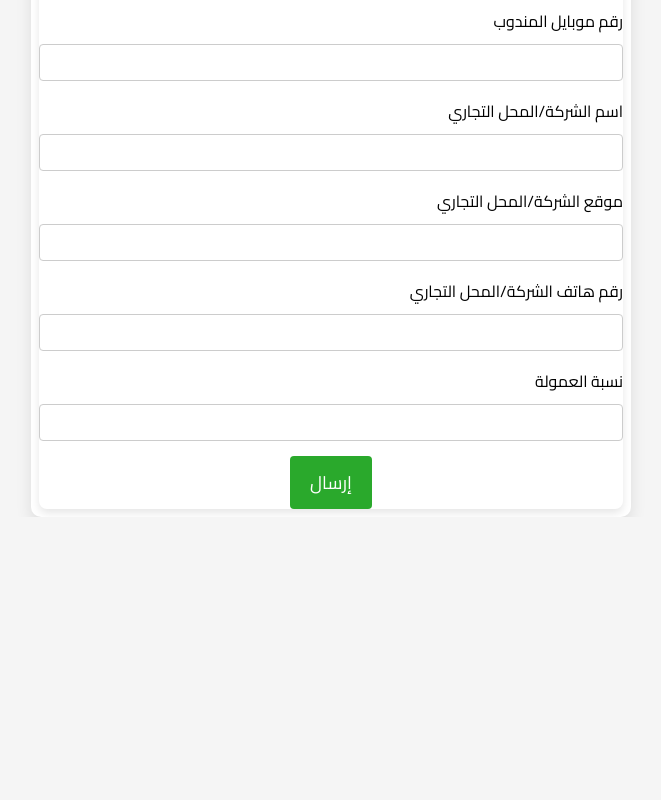
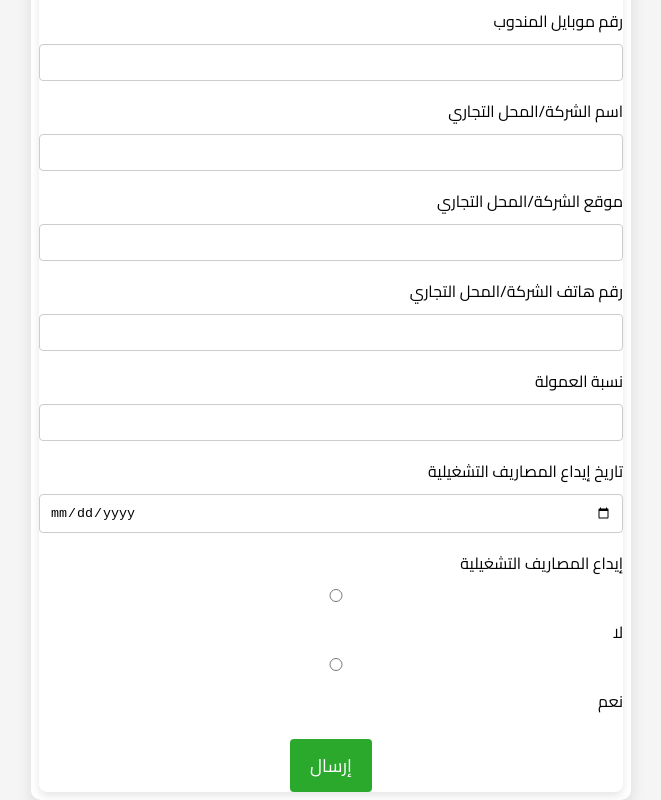
Before and after one commit to swapjo3/sawap, a plain HTML site: page index.html in a window 1280 px wide. Shown: the part 705-1505 px from the top of the page, without its empty margins (309-970 px from the left). Before the commit the page ends 1222 px from the top, so only its background shows below. Drawn offline with Linux system fonts and the light colour scheme.

Commit message:
Update index.html

```diff
--- a/index.html
+++ b/index.html
@@ -77,7 +77,18 @@ form button {
     font-family: cairo;
     font-size: 18px;
 }
+form div {
+    display: flex;
+    justify-content: space-between;
+    align-items: right;
+    margin-bottom: 15px;
+    flex-direction: column-reverse; /* Display the radio buttons in a column, reverse order */
 
+}
+
+form input[type="radio"] {
+    margin-right: 5px; /* Adjust as needed */
+}
 @media (max-width: 600px) {
     .container {
         border-radius: 0;
@@ -112,6 +123,18 @@ form button {
             <label for="commission-percentage" required>نسبة العمولة</label>
             <input type="text" id="commission-percentage" name="commission-percentage" required>
 
+            <label for="date">تاريخ إيداع المصاريف التشغيلية</label>
+            <input type="date" id="date" name="date" required>
+
+            <label>إيداع المصاريف التشغيلية</label>
+            <div>
+                <label for="question-yes">نعم</label>
+                <input type="radio" id="question-yes" name="question-answer" value="yes" required>
+
+                <label for="question-no">لا</label>
+                <input type="radio" id="question-no" name="question-answer" value="no" required>
+            </div>
+
             <button type="submit">إرسال</button>
         </form>
         <script>
```
